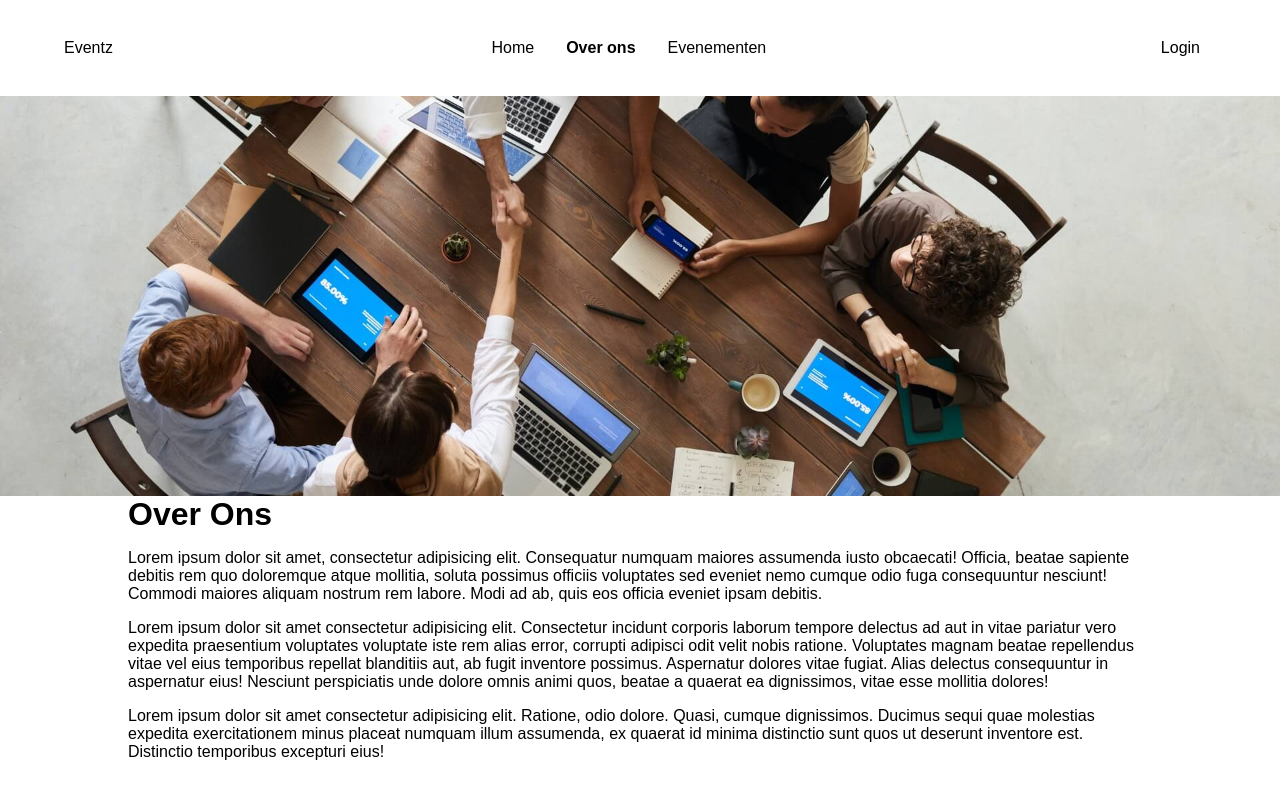
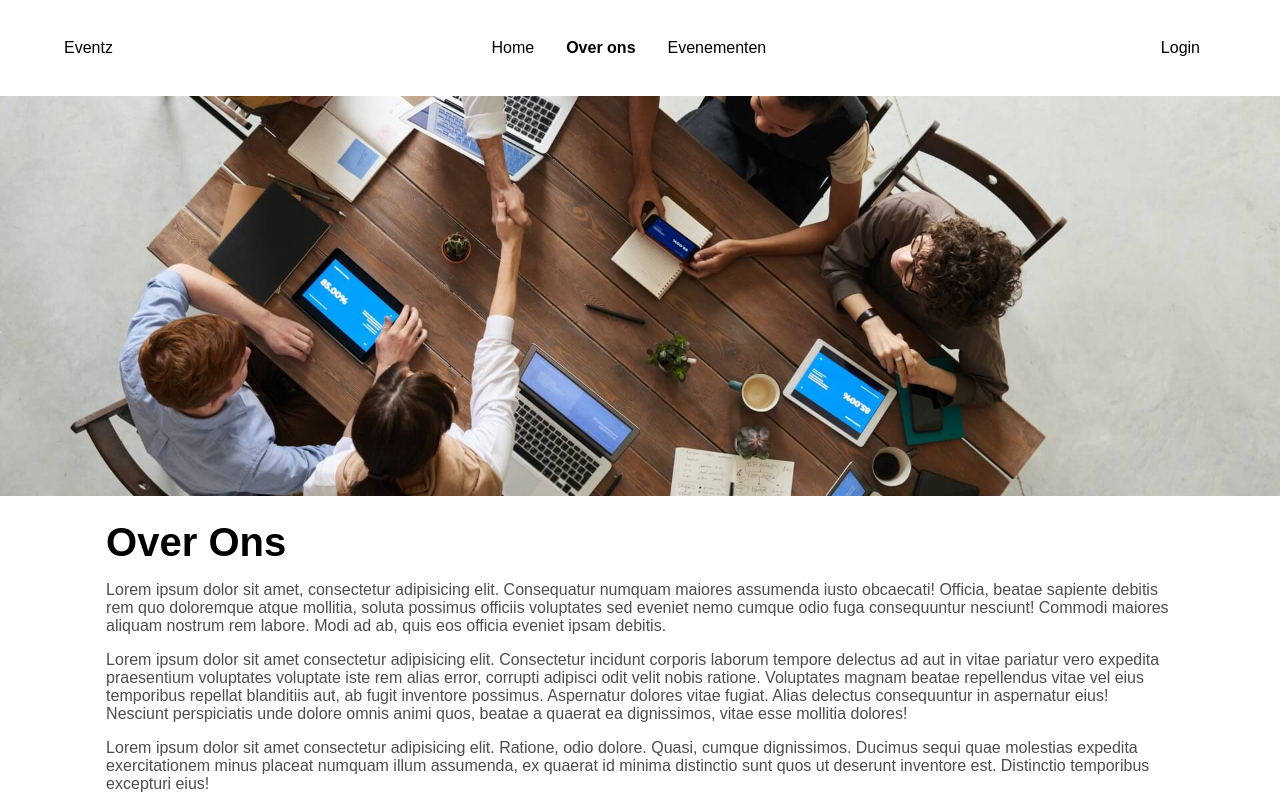
Before and after one commit to Markiesch/Hackathon, a Nuxt app: page /about in a window 1280 px wide. Built offline with nearby package versions, Linux system fonts and the light colour scheme.

Commit message:
Added max width to text

```diff
--- a/styles/pages/_about.scss
+++ b/styles/pages/_about.scss
@@ -1,20 +1,23 @@
+@use "../abstract/variables" as *;
+
 img {
   height: 400px;
   width: 100%;
   object-fit: cover;
 }
 
-.titel {
+.title {
   color: black;
   padding-top: 1.5rem;
   font-size: 40px;
 }
 
 .container {
-  width: 80%;
+  max-width: 120ch;
   margin: 0 auto;
 }
 
 p {
+  color: $clr-neutral-400;
   padding-top: 1rem;
 }
```
